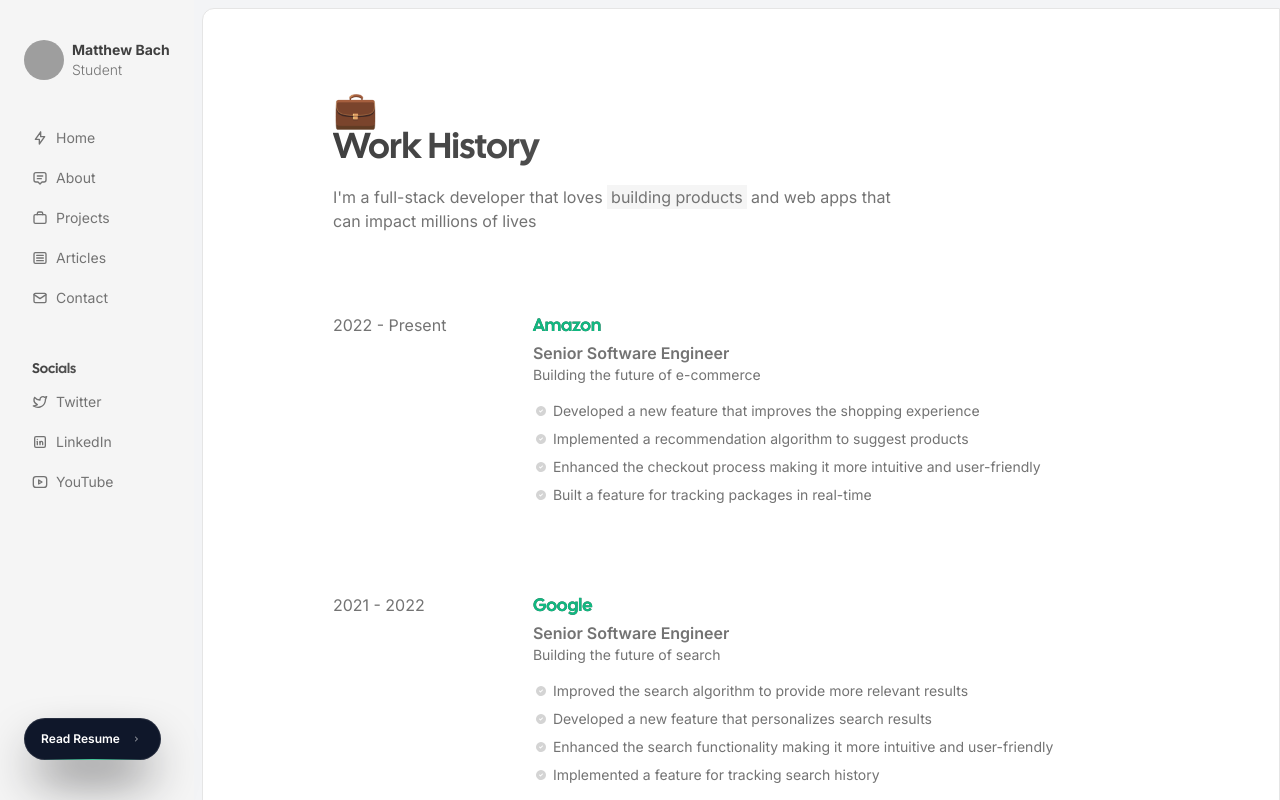
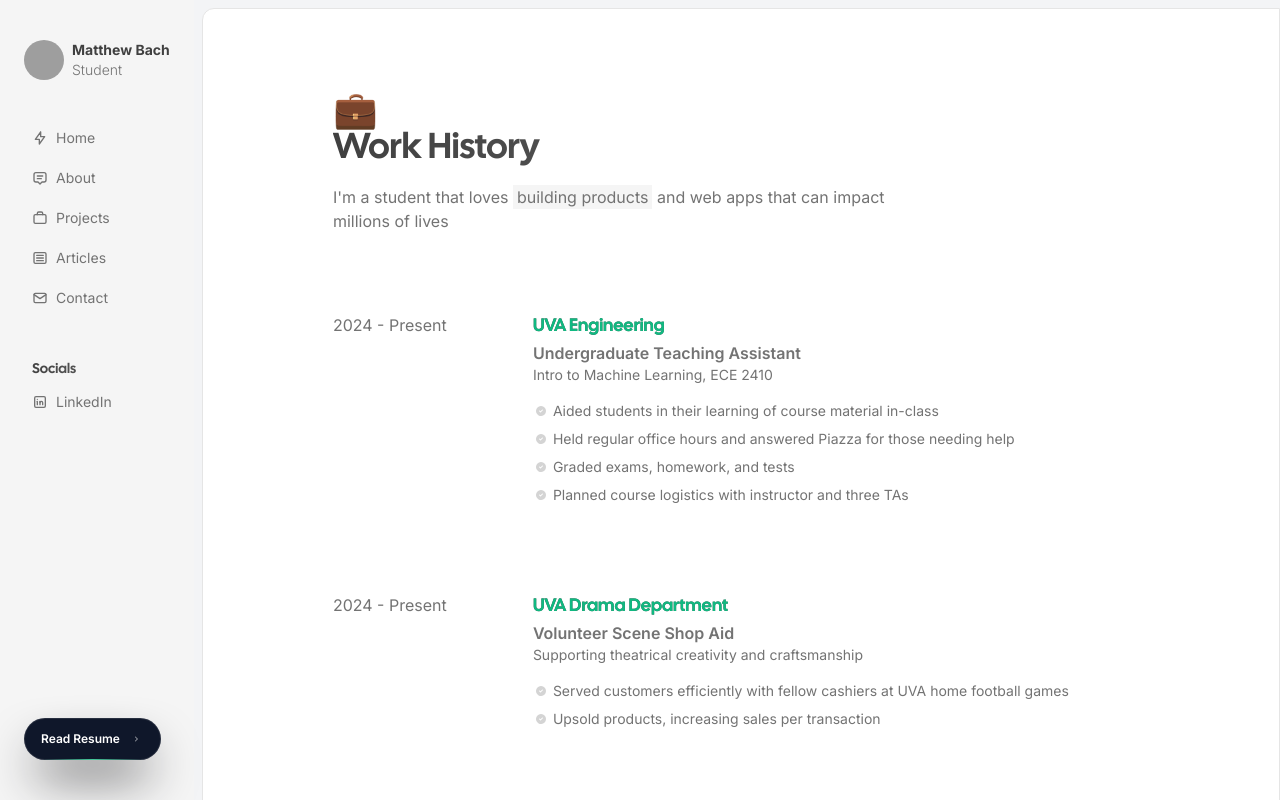
Before and after one commit to Littleamish2/portfolio, a Next.js app: page /resume in a window 1280 px wide. Built offline with nearby package versions, Linux system fonts and the light colour scheme; no server answers; grey boxes are pictures that could not be loaded.

Commit message:
Personalization - Big Update, Resume

```diff
--- a/src/app/resume/page.tsx
+++ b/src/app/resume/page.tsx
@@ -12,7 +12,7 @@
       <span className="text-4xl">💼</span>
       <Heading className="font-black">Work History</Heading>
       <Paragraph className="max-w-xl mt-4">
-        I&apos;m a full-stack developer that loves{" "}
+        I&apos;m a student that loves{" "}
         <Highlight>building products</Highlight> and web apps that can impact
         millions of lives
       </Paragraph>
--- a/src/constants/socials.tsx
+++ b/src/constants/socials.tsx
@@ -1,23 +1,18 @@
 import {
   IconBrandLinkedin,
-  IconBrandTwitter,
-  IconBrandYoutube,
+  /*IconBrandTwitter,
+  IconBrandYoutube,*/
 } from "@tabler/icons-react";
 
 export const socials = [
   {
-    href: "https://twitter.com/mannupaaji",
-    label: "Twitter",
-    icon: IconBrandTwitter,
-  },
-  {
-    href: "https://linkedin.com/in/manuarora28",
+    href: "https://www.linkedin.com/in/matthew-bach-ii/",
     label: "LinkedIn",
     icon: IconBrandLinkedin,
-  },
+  }/*,
   {
     href: "https://youtube.com/maninthere",
     label: "YouTube",
     icon: IconBrandYoutube,
-  },
+  }*/,
 ];
--- a/src/constants/timeline.tsx
+++ b/src/constants/timeline.tsx
@@ -1,62 +1,44 @@
 export const timeline = [
   {
-    company: "Amazon",
-    title: "Senior Software Engineer",
-    date: "2022 - Present",
-    description: "Building the future of e-commerce",
+    company: "UVA Engineering",
+    title: "Undergraduate Teaching Assistant",
+    date: "2024 - Present",
+    description: "Intro to Machine Learning, ECE 2410",
     responsibilities: [
-      "Developed a new feature that improves the shopping experience",
-      "Implemented a recommendation algorithm to suggest products",
-      "Enhanced the checkout process making it more intuitive and user-friendly",
-      "Built a feature for tracking packages in real-time",
+      "Aided students in their learning of course material in-class",
+      "Held regular office hours and answered Piazza for those needing help",
+      "Graded exams, homework, and tests",
+      "Planned course logistics with instructor and three TAs",
     ],
   },
   {
-    company: "Google",
-    title: "Senior Software Engineer",
-    date: "2021 - 2022",
-    description: "Building the future of search",
+    company: "UVA Drama Department",
+    title: "Volunteer Scene Shop Aid",
+    date: "2024 - Present",
+    description: "Supporting theatrical creativity and craftsmanship",
     responsibilities: [
-      "Improved the search algorithm to provide more relevant results",
-      "Developed a new feature that personalizes search results",
-      "Enhanced the search functionality making it more intuitive and user-friendly",
-      "Implemented a feature for tracking search history",
+      "Served customers efficiently with fellow cashiers at UVA home football games",
+      "Upsold products, increasing sales per transaction",
     ],
   },
   {
-    company: "Facebook",
-    title: "Senior Software Engineer",
-    date: "2020 - 2021",
-    description: "Building the future of social networking",
+    company: "Storage Scholars LLC",
+    title: "Mover",
+    date: "2024 - Present",
+    description: "Streamlining student transitions with care",
     responsibilities: [
-      "Developed a new feature that improves the user experience",
-      "Implemented a recommendation algorithm to suggest friends",
-      "Enhanced the news feed algorithm to show more relevant posts",
-      "Built a feature for tracking user activity",
+      "Assisted with packing, moving, and organizing student belongings",
+      "Collaborated with team members to streamline packing and moving operations",
     ],
   },
   {
-    company: "Apple",
-    title: "Senior Software Engineer",
-    date: "2019 - 2020",
-    description: "Building the future of technology",
+    company: "Eats2Seats",
+    title: "Cashier",
+    date: "2024 - Present",
+    description: "Delivering exceptional service in a fast-paced environment",
     responsibilities: [
-      "Improved the iOS operating system to enhance user experience",
-      "Developed a new feature that personalizes user interface",
-      "Enhanced the app store algorithm to suggest more relevant apps",
-      "Implemented a feature for tracking app usage",
-    ],
-  },
-  {
-    company: "Microsoft",
-    title: "Senior Software Engineer",
-    date: "2018 - 2019",
-    description: "Building the future of software",
-    responsibilities: [
-      "Improved the Windows operating system to enhance user experience",
-      "Developed a new feature that personalizes user interface",
-      "Enhanced the office suite to improve productivity",
-      "Implemented a feature for tracking software usage",
+      "Served customers efficiently with fellow cashiers at UVA home football games",
+      "Upsold products, increasing sales per transaction",
     ],
   },
 ];
```
